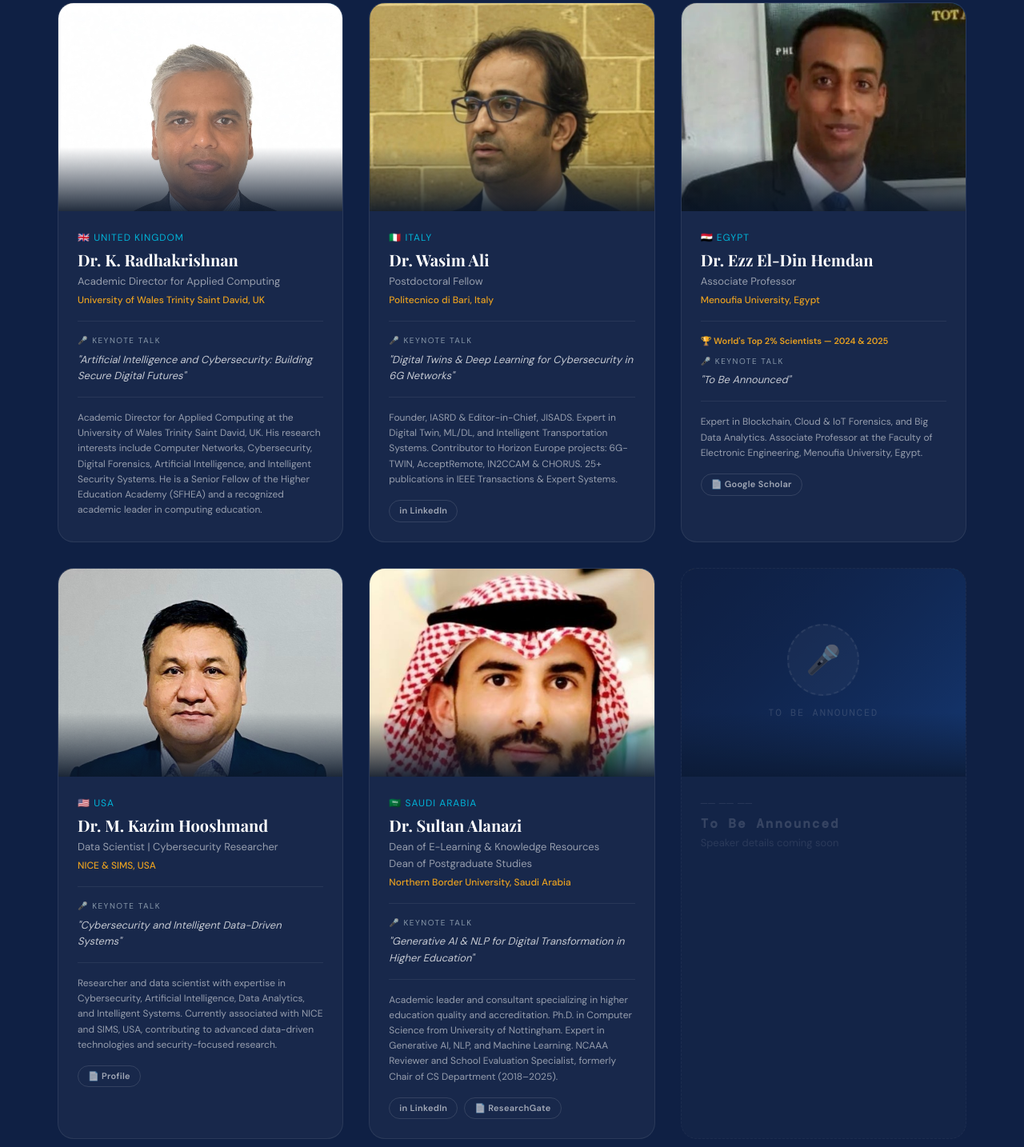
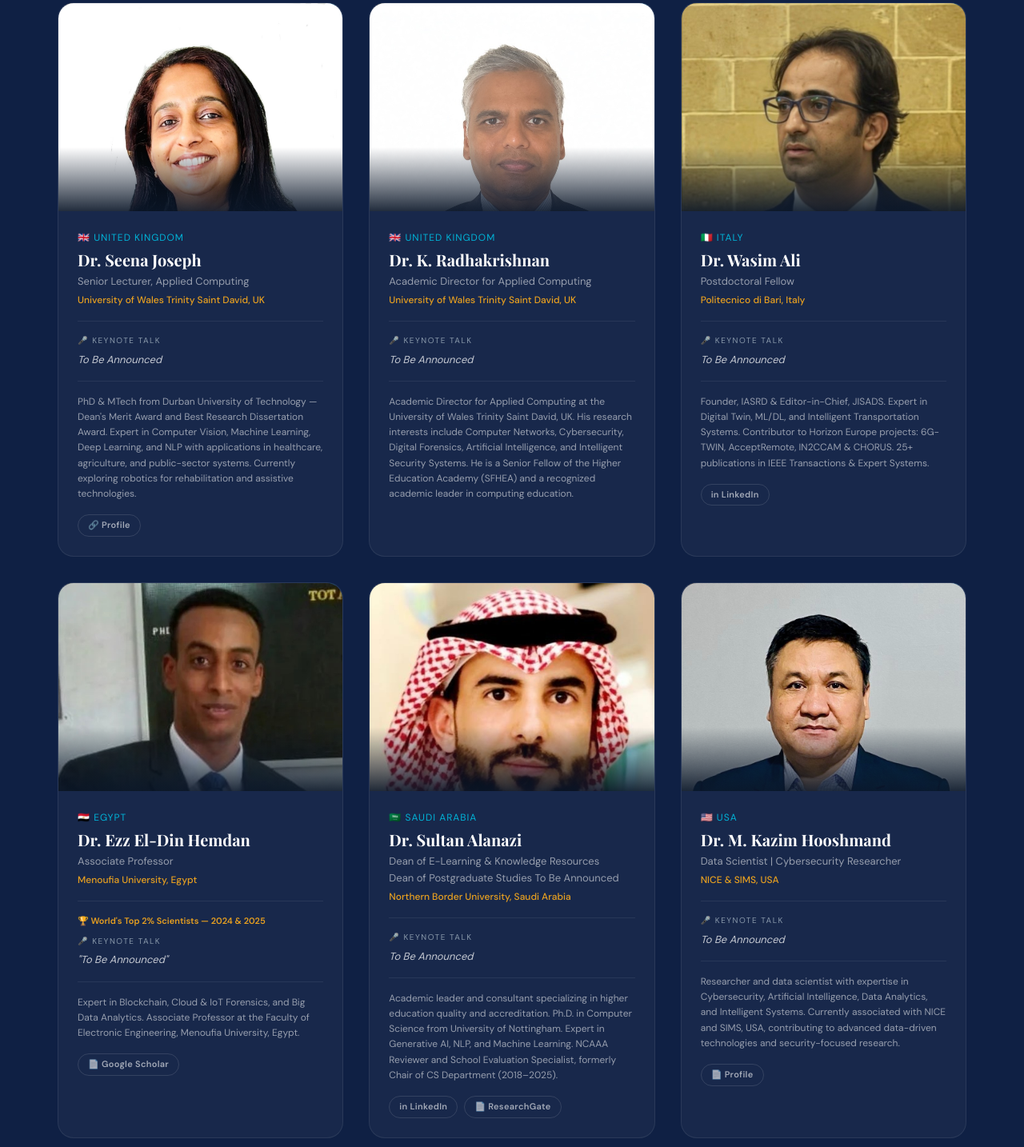
Before and after one commit to MFaljunid/ICETCSE2027, a plain HTML site: page pages/keynote-speakers.html in a window 1280 px wide. Shown: the part 686-2120 px from the top of the page at 80% size. Drawn offline with nearby package versions, Linux system fonts and the light colour scheme.

Commit message:
Update speaker

```diff
--- a/pages/keynote-speakers.html
+++ b/pages/keynote-speakers.html
@@ -147,7 +147,49 @@
            6. Delete TBA cards when replaced
       ══════════════════════════════════════════════ -->
 
-      <!-- SPEAKER 5 — Dr. K. Radhakrishnan -->
+
+<!-- SPEAKER 01 Dr. Seena Joseph -->
+<div class="spk-card">
+  <div class="spk-photo-wrap">
+    <img
+      src="../assets/images/speakers/speaker01.jpg"
+      class="spk-photo"
+      alt="Dr. Seena Joseph"
+      onerror="this.style.display='none'; this.parentElement.innerHTML='<div class=spk-avatar-placeholder><div class=spk-avatar-circle>👤</div><span>Photo Coming Soon</span></div>'"
+    >
+  </div>
+  <div class="spk-body">
+    <div class="spk-country">🇬🇧 United Kingdom</div>
+    <div class="spk-name">Dr. Seena Joseph</div>
+    <div class="spk-designation">
+      Senior Lecturer, Applied Computing
+    </div>
+    <div class="spk-affiliation">
+      University of Wales Trinity Saint David, UK
+    </div>
+    <hr class="spk-divider">
+    <span class="spk-talk-label">🎤 Keynote Talk</span>
+    <div class="spk-talk-title">
+      <!-- "Human-Centred AI: From Computer Vision to Robotics for Rehabilitation" -->
+      To Be Announced
+    </div>
+    <hr class="spk-divider">
+    <div style="font-size:12px;color:rgba(255,255,255,0.55);line-height:1.6;">
+      PhD & MTech from Durban University of Technology — Dean's Merit Award
+      and Best Research Dissertation Award. Expert in Computer Vision,
+      Machine Learning, Deep Learning, and NLP with applications in
+      healthcare, agriculture, and public-sector systems. Currently
+      exploring robotics for rehabilitation and assistive technologies.
+    </div>
+    <div class="spk-links">
+      <a href="https://www.uwtsd.ac.uk/staff/seena-joseph/"
+         target="_blank" class="spk-link">🔗 Profile</a>
+    </div>
+  </div>
+</div>
+
+
+      <!-- SPEAKER 0— Dr. K. Radhakrishnan -->
 <div class="spk-card">
   <div class="spk-photo-wrap">
     <img
@@ -176,7 +218,8 @@
     <span class="spk-talk-label">🎤 Keynote Talk</span>
 
     <div class="spk-talk-title">
-      "Artificial Intelligence and Cybersecurity: Building Secure Digital Futures"
+      <!-- "Artificial Intelligence and Cybersecurity: Building Secure Digital Futures" -->
+    To Be Announced
     </div>
 
     <hr class="spk-divider">
@@ -205,7 +248,9 @@ Academic Director for Applied Computing at the University of Wales Trinity Saint
     <div class="spk-affiliation">Politecnico di Bari, Italy</div>
     <hr class="spk-divider">
     <span class="spk-talk-label">🎤 Keynote Talk</span>
-    <div class="spk-talk-title">"Digital Twins & Deep Learning for Cybersecurity in 6G Networks"</div>
+    <!-- <div class="spk-talk-title">"Digital Twins & Deep Learning for Cybersecurity in 6G Networks"</div> -->
+         <!-- <div class="spk-talk-title">"Digital Twins & Deep Learning for Cybersecurity in 6G Networks"</div> -->
+          <div class="spk-talk-title">To Be Announced</div>
     <hr class="spk-divider">
     <div style="font-size:12px;color:rgba(255,255,255,0.55);line-height:1.6;">
       Founder, IASRD & Editor-in-Chief, JISADS. Expert in Digital Twin,
@@ -255,6 +300,48 @@ Academic Director for Applied Computing at the University of Wales Trinity Saint
   </div>
 </div>
 
+
+<!-- SPEAKER 4 — Dr. Sultan Alanazi -->
+<div class="spk-card">
+  <div class="spk-photo-wrap">
+    <img
+      src="../assets/images/speakers/speaker4.jpg"
+      class="spk-photo"
+      alt="Dr. Sultan Alanazi"
+      onerror="this.style.display='none'; this.parentElement.innerHTML='<div class=spk-avatar-placeholder><div class=spk-avatar-circle>👤</div><span>Photo Coming Soon</span></div>'"
+    >
+  </div>
+  <div class="spk-body">
+    <div class="spk-country">🇸🇦 Saudi Arabia</div>
+    <div class="spk-name">Dr. Sultan Alanazi</div>
+    <div class="spk-designation">
+      Dean of E-Learning & Knowledge Resources<br>
+      Dean of Postgraduate Studies
+      To Be Announced
+    </div>
+    <div class="spk-affiliation">Northern Border University, Saudi Arabia</div>
+    <hr class="spk-divider">
+    <span class="spk-talk-label">🎤 Keynote Talk</span>
+    <div class="spk-talk-title">
+      <!-- "Generative AI & NLP for Digital Transformation in Higher Education" -->
+      To Be Announced
+    </div>
+    <hr class="spk-divider">
+    <div style="font-size:12px;color:rgba(255,255,255,0.55);line-height:1.6;">
+      Academic leader and consultant specializing in higher education quality
+      and accreditation. Ph.D. in Computer Science from University of Nottingham.
+      Expert in Generative AI, NLP, and Machine Learning. NCAAA Reviewer and
+      School Evaluation Specialist, formerly Chair of CS Department (2018–2025).
+    </div>
+    <div class="spk-links">
+      <a href="https://www.linkedin.com/in/sultan-alanazi-084aa27b/"
+         target="_blank" class="spk-link">in LinkedIn</a>
+      <a href="https://www.researchgate.net/profile/Sultan-Alanazi-18"
+         target="_blank" class="spk-link">📄 ResearchGate</a>
+    </div>
+  </div>
+</div>
+
       <!-- SPEAKER 3 -->
 
 <!-- SPEAKER — Dr. M. Kazim Hooshmand -->
@@ -286,7 +373,8 @@ Academic Director for Applied Computing at the University of Wales Trinity Saint
     <span class="spk-talk-label">🎤 Keynote Talk</span>
 
     <div class="spk-talk-title">
-      "Cybersecurity and Intelligent Data-Driven Systems"
+      <!-- "Cybersecurity and Intelligent Data-Driven Systems" -->
+       To Be Announced
     </div>
 
     <hr class="spk-divider">
@@ -306,45 +394,6 @@ Academic Director for Applied Computing at the University of Wales Trinity Saint
   </div>
 </div>
 
-<!-- SPEAKER 4 — Dr. Sultan Alanazi -->
-<!-- SPEAKER 4 — Dr. Sultan Alanazi -->
-<div class="spk-card">
-  <div class="spk-photo-wrap">
-    <img
-      src="../assets/images/speakers/speaker4.jpg"
-      class="spk-photo"
-      alt="Dr. Sultan Alanazi"
-      onerror="this.style.display='none'; this.parentElement.innerHTML='<div class=spk-avatar-placeholder><div class=spk-avatar-circle>👤</div><span>Photo Coming Soon</span></div>'"
-    >
-  </div>
-  <div class="spk-body">
-    <div class="spk-country">🇸🇦 Saudi Arabia</div>
-    <div class="spk-name">Dr. Sultan Alanazi</div>
-    <div class="spk-designation">
-      Dean of E-Learning & Knowledge Resources<br>
-      Dean of Postgraduate Studies
-    </div>
-    <div class="spk-affiliation">Northern Border University, Saudi Arabia</div>
-    <hr class="spk-divider">
-    <span class="spk-talk-label">🎤 Keynote Talk</span>
-    <div class="spk-talk-title">
-      "Generative AI & NLP for Digital Transformation in Higher Education"
-    </div>
-    <hr class="spk-divider">
-    <div style="font-size:12px;color:rgba(255,255,255,0.55);line-height:1.6;">
-      Academic leader and consultant specializing in higher education quality
-      and accreditation. Ph.D. in Computer Science from University of Nottingham.
-      Expert in Generative AI, NLP, and Machine Learning. NCAAA Reviewer and
-      School Evaluation Specialist, formerly Chair of CS Department (2018–2025).
-    </div>
-    <div class="spk-links">
-      <a href="https://www.linkedin.com/in/sultan-alanazi-084aa27b/"
-         target="_blank" class="spk-link">in LinkedIn</a>
-      <a href="https://www.researchgate.net/profile/Sultan-Alanazi-18"
-         target="_blank" class="spk-link">📄 ResearchGate</a>
-    </div>
-  </div>
-</div>
 
       <!-- TBA 1 — Delete when replaced with real speaker -->
       <div class="spk-card tba">
```
Also changed, not shown: assets/images/speakers/speaker01.jpg (added).
